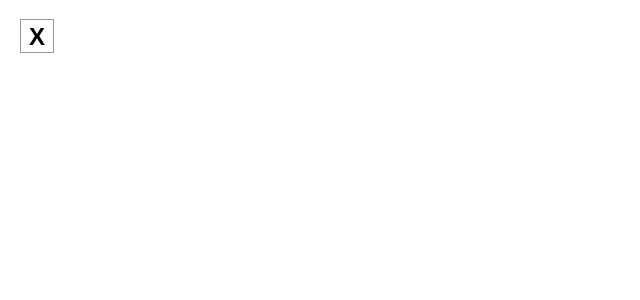
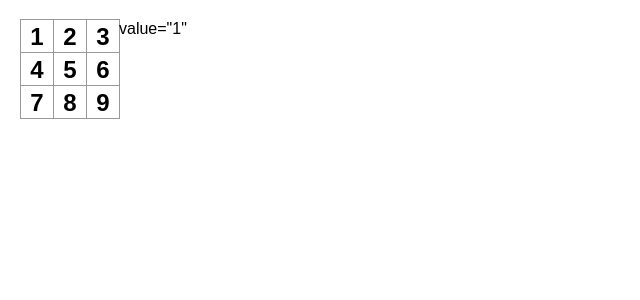
Before and after one commit to memukherjee/tic-tac-toe, a React (Create React App) app: page / in a window 1280 px wide. Shown: the top 300 px of the page, without its empty margins (0-640 px from the left). Built offline with nearby package versions, Linux system fonts and the light colour scheme.

Commit message:
Created the board with squares as components

```diff
--- a/src/App.js
+++ b/src/App.js
@@ -1,3 +1,7 @@
-export default function Square() {
-  return <button className="square">X</button>;
+import Board from "./components/Board";
+
+export default function App() {
+    return (
+        <Board />
+    );
 }
--- /dev/null
+++ b/src/components/Board.jsx
@@ -0,0 +1,23 @@
+import Square from "./Square";
+
+export default function Board() {
+    return (
+        <>
+            <div className="board-row">
+                <Square value="1" />
+                <Square value="2" />
+                <Square value="3" /> value="1"
+            </div>
+            <div className="board-row">
+                <Square value="4" />
+                <Square value="5" />
+                <Square value="6" />
+            </div>
+            <div className="board-row">
+                <Square value="7" />
+                <Square value="8" />
+                <Square value="9" />
+            </div>
+        </>
+    );
+}
--- /dev/null
+++ b/src/components/Square.jsx
@@ -0,0 +1,3 @@
+export default function Square({value}) {
+    return <button className="square">{value}</button>;
+}
```
